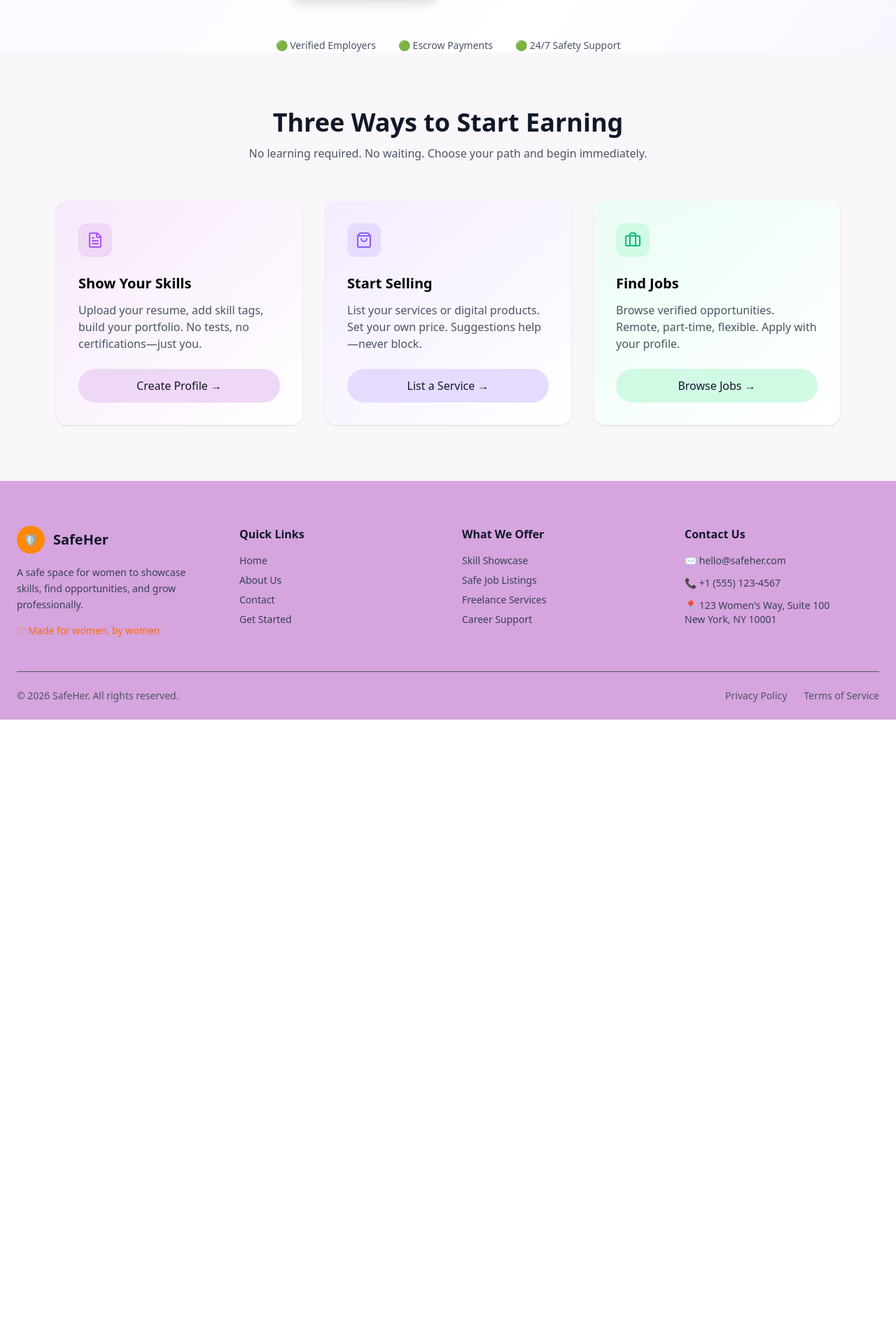
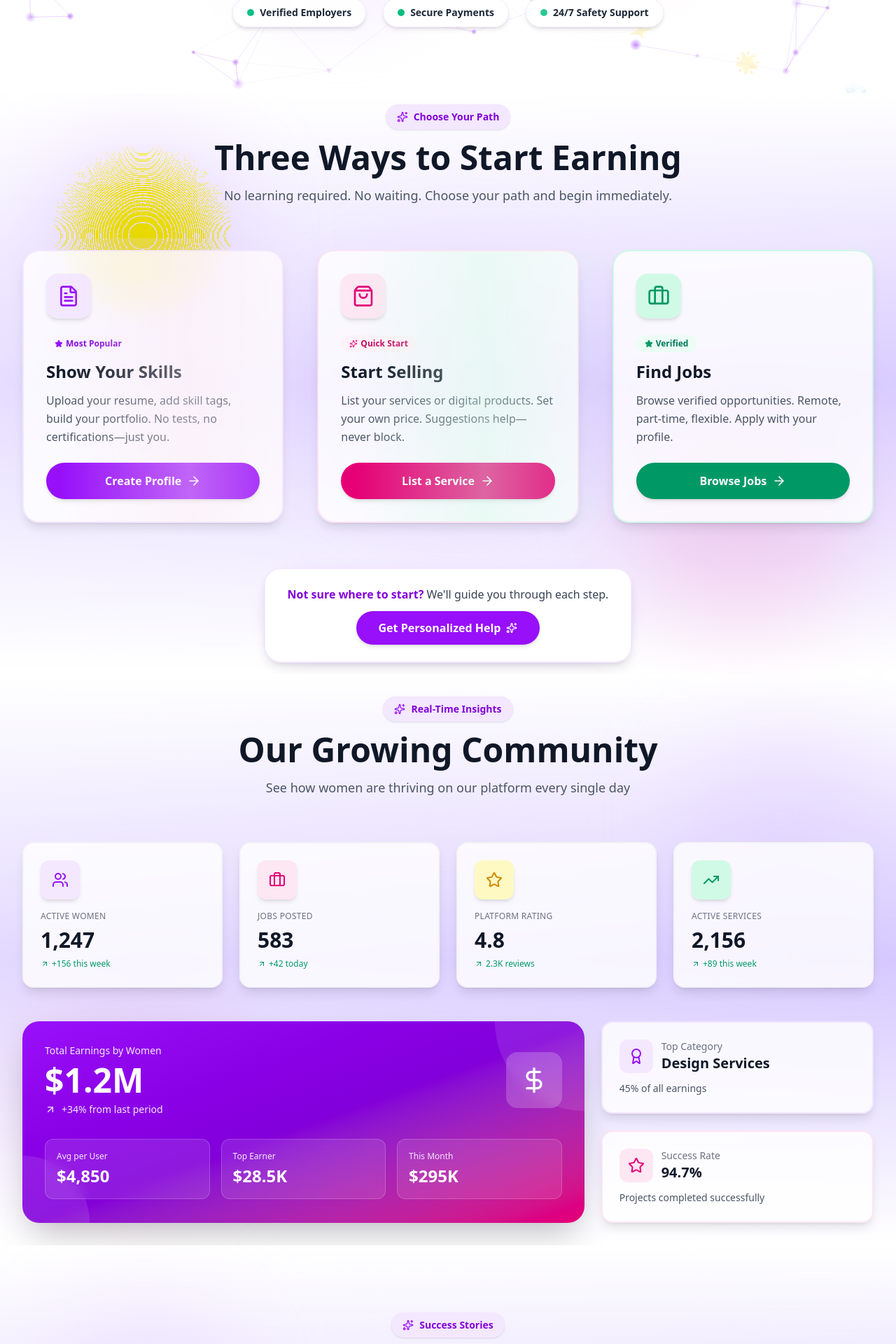
Before and after one commit to Trrr10/SkillHerProject, a React (Vite) app: page / in a window 1280 px wide. Shown: the part 620-2540 px from the top of the page at 70% size. Before the commit the page ends 1648 px from the top, so only its background shows below. Built offline with nearby package versions, Linux system fonts and the light colour scheme.

Commit message:
Update App component

```diff
--- a/src/App.jsx
+++ b/src/App.jsx
@@ -1,20 +1,25 @@
 import { Routes, Route } from "react-router-dom";
 import Navbar from "./components/Navbar1";
+import Testimonials from "./components/Testimonials";
+import DynamicDash from "./components/DynamicDash";
 import Footer from "./components/Footer";
-import Home from "./pages/Home";
+import Home1 from "./pages/Home1";
 import About from "./pages/About";
 import Contact from "./pages/Contact";
 export default function App() {
   return (
-    <div className="min-h-screen bg-gradient-to-br from-purple-50 via-white to-purple-100">
+    <div className="min-h-screen bg-gradient-to-br from-[#E5DEFF] via-[#D6C8FF] to-[#C7B5FF]">
+
+
       <Navbar />
-
       <Routes>
-        <Route path="/" element={<Home />} />
+        <Route path="/" element={<Home1 />} />
         {/* later you can add */}
         { <Route path="/about" element={<About />} /> }
         { <Route path="/contact" element={<Contact />} /> }
       </Routes>
+      <DynamicDash />
+      <Testimonials />
        <Footer />
     </div>
   );
```
